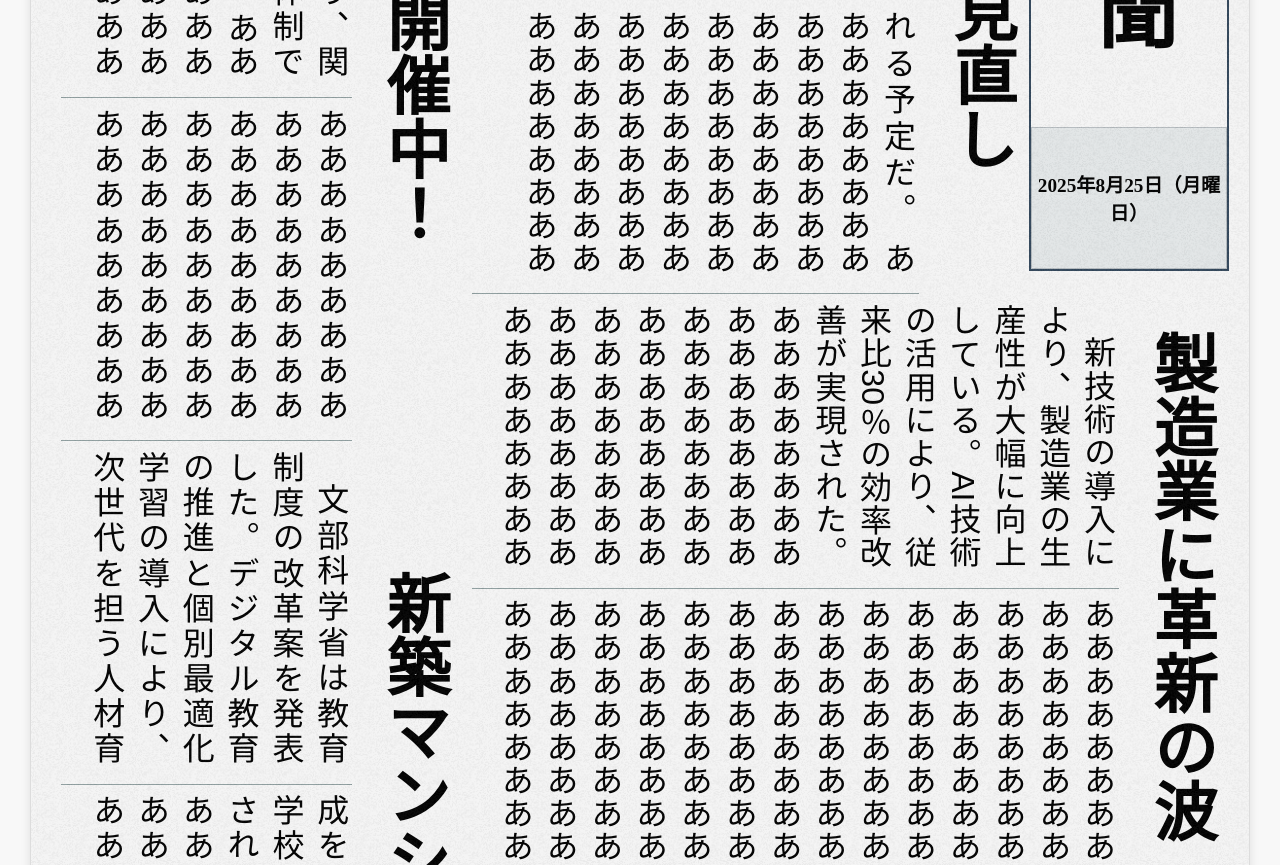
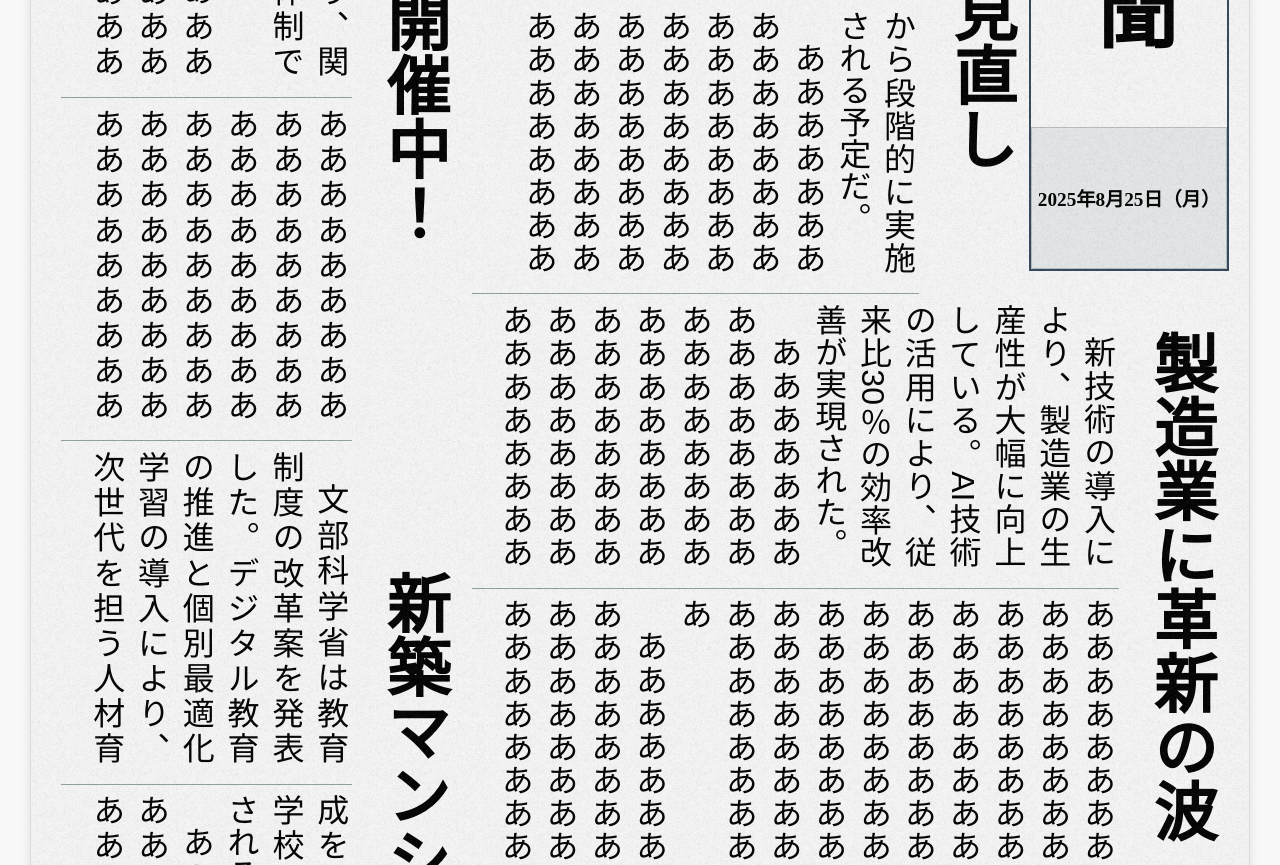
Before and after one commit to jigintern/2025-summer-b, a plain HTML site: page public/newspaper.html in a window 1280 px wide. Shown: the part 640-1505 px from the top of the page. Drawn offline with Linux system fonts and the light colour scheme; a web font is replaced by a local one.

Commit message:
👍: js側で新聞のテキストを入れるように変更し、改行の段落表示に対応

```diff
--- a/public/newspaper.html
+++ b/public/newspaper.html
@@ -12,56 +12,27 @@
             <div class="parent">
                 <div class="title-container">
                     <div class="newspaper-name-area newspaper-title">ちょべりぐ新聞</div>
-                    <div class="date-area date">2025年8月25日（月曜日）</div>
+                    <div class="date-area date"></div>
                 </div>
                 <div class="article-container-1">
-                    <div class="article-1-content article-body clickable-article">
-                        <p>
-                            政府は本日、新たな経済政策について発表を行った。この政策は中小企業の支援を目的としており、雇用の創出と経済の活性化を目指している。専門家からは「時宜を得た政策」との評価が寄せられている。
-                            具体的な支援内容には、低金利融資制度の拡充や税制優遇措置が含まれており、来年度から段階的に実施される予定だ。
-                            あああああああああああああああああああああああああああああああああああああああああああああああああああああああああああああああああああああああああああああああああああああああああああああああああああああああああああああああああああああああああああああああ
-                        </p>
-                    </div>
-                    <div class="article-1-title headline">経済政策を大幅見直し</div>
+                    <div class="article-1-content article-body clickable-article"></div>
+                    <div class="article-1-title headline"></div>
                 </div>
                 <div class="article-container-2">
-                    <div class="article-2-content article-body clickable-article">
-                        <p>
-                            新技術の導入により、製造業の生産性が大幅に向上している。AI技術の活用により、従来比30％の効率改善が実現された。
-                            ああああああああああああああああああああああああああああああああああああああああああああああああああああああああああああああああああああああああああああああああああああああああああああああああああああああああああああああああああああああああああああああああ
-                            ああああああああああああああああああああああああああああああああああああああああああああああああああああああああああああああああああああああああああああああああああああああ
-                        </p>
-                    </div>
-                    <div class="article-2-title headline">製造業に革新の波</div>
+                    <div class="article-2-content article-body clickable-article"></div>
+                    <div class="article-2-title headline"></div>
                 </div>
                 <div class="article-container-3">
-                    <div class="article-3-content article-body clickable-article">
-                        <p>
-                            気象庁は本日、台風15号が関東地方に接近していると発表した。明日にかけて暴風雨に警戒が必要とのこと。交通機関への影響も予想されており、外出時は十分な注意が必要だ。
-                            ああああああああああああああああああああああああああああああああああああああああああああああああああああああああああああああああああああああああああああああああああああああああああああああああああああああああああああああああああああああああああああああああ
-                        </p>
-                    </div>
-                    <div class="article-3-title headline">台風15号接近中</div>
+                    <div class="article-3-content article-body clickable-article"></div>
+                    <div class="article-3-title headline"></div>
                 </div>
                 <div class="article-container-4">
-                    <div class="article-4-content article-body clickable-article">
-                        <p>
-                            東京オリンピックの開催に向けて、会場の整備が急ピッチで進められている。新国立競技場では最終的な設備チェックが行われており、関係者は万全の体制で臨むと語った。
-                            ああああああああああああああああああああああああああああああああああああああああああああああああああああああああああああああああああああああああああああああああああああああああああああああああああああああああああああああああああああああああああああああああ
-                        </p>
-                    </div>
-                    <div class="article-4-title headline">夏季大セール開催中！</div>
+                    <div class="article-4-content article-body clickable-article"></div>
+                    <div class="article-4-title headline"></div>
                 </div>
                 <div class="article-container-5">
-                    <div class="article-5-content article-body clickable-article">
-                        <p>
-                            文部科学省は教育制度の改革案を発表した。デジタル教育の推進と個別最適化学習の導入により、次世代を担う人材育成を目指す。全国の学校で段階的に導入される予定だ。
-                            ああああああああああああああああああああああああああああああああああああああああああああああああああああああああああああああああああああああああああああああああああああああああああああああああああああああああああああああああああああああああああああああああ
-                        </p>
-                    </div>
-                    <div class="article-5-title headline">
-                        新築マンション　分譲中！
-                    </div>
+                    <div class="article-5-content article-body clickable-article"></div>
+                    <div class="article-5-title headline"></div>
                 </div>
             </div>
 
@@ -77,6 +48,41 @@
     </body>
 
     <script>
+        const testDate = "2025年8月25日（月）";
+        const testContents = [
+            {
+                "title": "経済政策を大幅見直し",
+                "summary":
+                    `政府は本日、新たな経済政策について発表を行った。この政策は中小企業の支援を目的としており、雇用の創出と経済の活性化を目指している。専門家からは「時宜を得た政策」との評価が寄せられている。
+具体的な支援内容には、低金利融資制度の拡充や税制優遇措置が含まれており、来年度から段階的に実施される予定だ。
+あああああああああああああああああああああああああああああああああああああああああああああああああああああああああああああああああああああああああああああああああああああああああああああああああああああああああああああああああああああああああああああああ`,
+            },
+            {
+                "title": "製造業に革新の波",
+                "summary":
+                    `新技術の導入により、製造業の生産性が大幅に向上している。AI技術の活用により、従来比30％の効率改善が実現された。
+ああああああああああああああああああああああああああああああああああああああああああああああああああああああああああああああああああああああああああああああああああああああああああああああああああああああああああああああああああああああああああああああああ
+ああああああああああああああああああああああああああああああああああああああああああああああああああああああああああああああああああああああああああああああああああああああ`,
+            },
+            {
+                "title": "台風15号接近中",
+                "summary":
+                    `気象庁は本日、台風15号が関東地方に接近していると発表した。明日にかけて暴風雨に警戒が必要とのこと。交通機関への影響も予想されており、外出時は十分な注意が必要だ。
+ああああああああああああああああああああああああああああああああああああああああああああああああああああああああああああああああああああああああああああああああああああああああああああああああああああああああああああああああああああああああああああああああ`,
+            },
+            {
+                "title": "夏季大セール開催中！",
+                "summary":
+                    `東京オリンピックの開催に向けて、会場の整備が急ピッチで進められている。新国立競技場では最終的な設備チェックが行われており、関係者は万全の体制で臨むと語った。
+ああああああああああああああああああああああああああああああああああああああああああああああああああああああああああああああああああああああああああああああああああああああああああああああああああああああああああああああああああああああああああああああああ`,
+            },
+            {
+                "title": "新築マンション　分譲中！",
+                "summary":
+                    `文部科学省は教育制度の改革案を発表した。デジタル教育の推進と個別最適化学習の導入により、次世代を担う人材育成を目指す。全国の学校で段階的に導入される予定だ。
+ああああああああああああああああああああああああああああああああああああああああああああああああああああああああああああああああああああああああああああああああああああああああああああああああああああああああああああああああああああああああああああああああ`,
+            },
+        ];
         document.addEventListener("DOMContentLoaded", function () {
             const modal = document.getElementById("articleModal");
             const modalTitle = document.getElementById("modalTitle");
@@ -85,12 +91,17 @@
             const clickableArticles = document.getElementsByClassName(
                 "clickable-article",
             );
+            const date = document.getElementsByClassName("date")[0];
+            const articleBodyList = document.getElementsByClassName(
+                "article-body",
+            );
+            const articleHeadlineList = document.getElementsByClassName(
+                "headline",
+            );
 
             // 記事クリック時の処理
             for (let i = 0; i < clickableArticles.length; i++) {
                 clickableArticles[i].addEventListener("click", function () {
-                    // const title = this.getAttribute("data-article-title");
-                    // const content = this.getAttribute("data-article-content");
                     const title = "モーダル見出し";
                     const content =
                         "モーダル内容ああああああああああああああああああああああああああああああああああああああああああああああああ";
@@ -98,8 +109,28 @@
                     modalTitle.textContent = title;
                     modalContent.textContent = content;
                     modal.style.display = "block";
-                    document.body.style.overflow = "hidden"; // スクロール無効化
+                    document.body.style.overflow = "hidden";
                 });
+            }
+
+            date.textContent = testDate;
+
+            for (let i = 0; i < articleBodyList.length; i++) {
+                articleBodyList[i].textContent = "";
+
+                const lines = testContents[i].summary.split("\n").filter((line) =>
+                    line.trim() !== ""
+                );
+
+                lines.forEach((line) => {
+                    const p = document.createElement("p");
+                    p.textContent = line.trim();
+                    articleBodyList[i].appendChild(p);
+                });
+            }
+
+            for (let i = 0; i < articleHeadlineList.length; i++) {
+                articleHeadlineList[i].textContent = testContents[i].title;
             }
 
             // 閉じるボタンクリック時の処理
```
